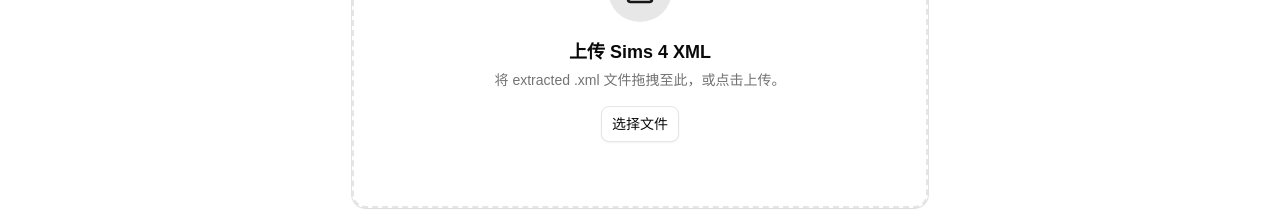
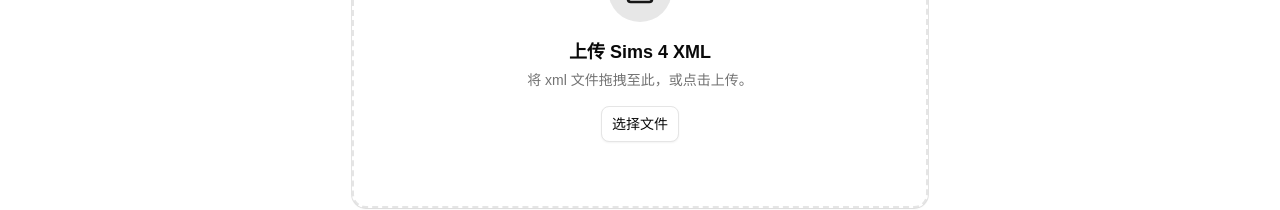
Before and after one commit to playerwindbird/sims4-llm-translator, a React (Vite) app: page / in a window 1280 px wide. Shown: the part 489-699 px from the top of the page. Built offline with nearby package versions, Linux system fonts and the light colour scheme.

Commit message:
小修一下文本

```diff
--- a/src/components/XMLUploader.tsx
+++ b/src/components/XMLUploader.tsx
@@ -48,7 +48,7 @@
                 <div className="text-center space-y-1">
                     <h3 className="text-lg font-semibold">上传 Sims 4 XML</h3>
                     <p className="text-sm text-muted-foreground">
-                        将 extracted .xml 文件拖拽至此，或点击上传。
+                        将 xml 文件拖拽至此，或点击上传。
                     </p>
                 </div>
                 <input
```
